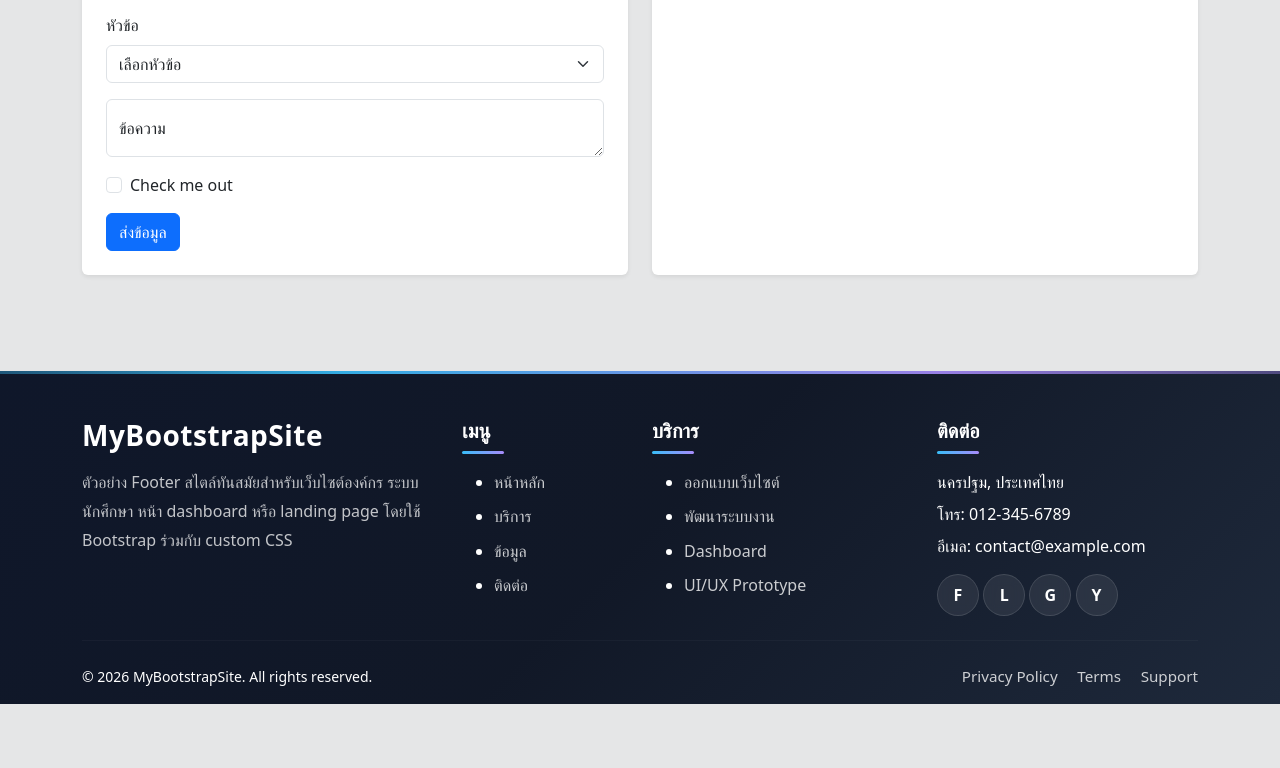
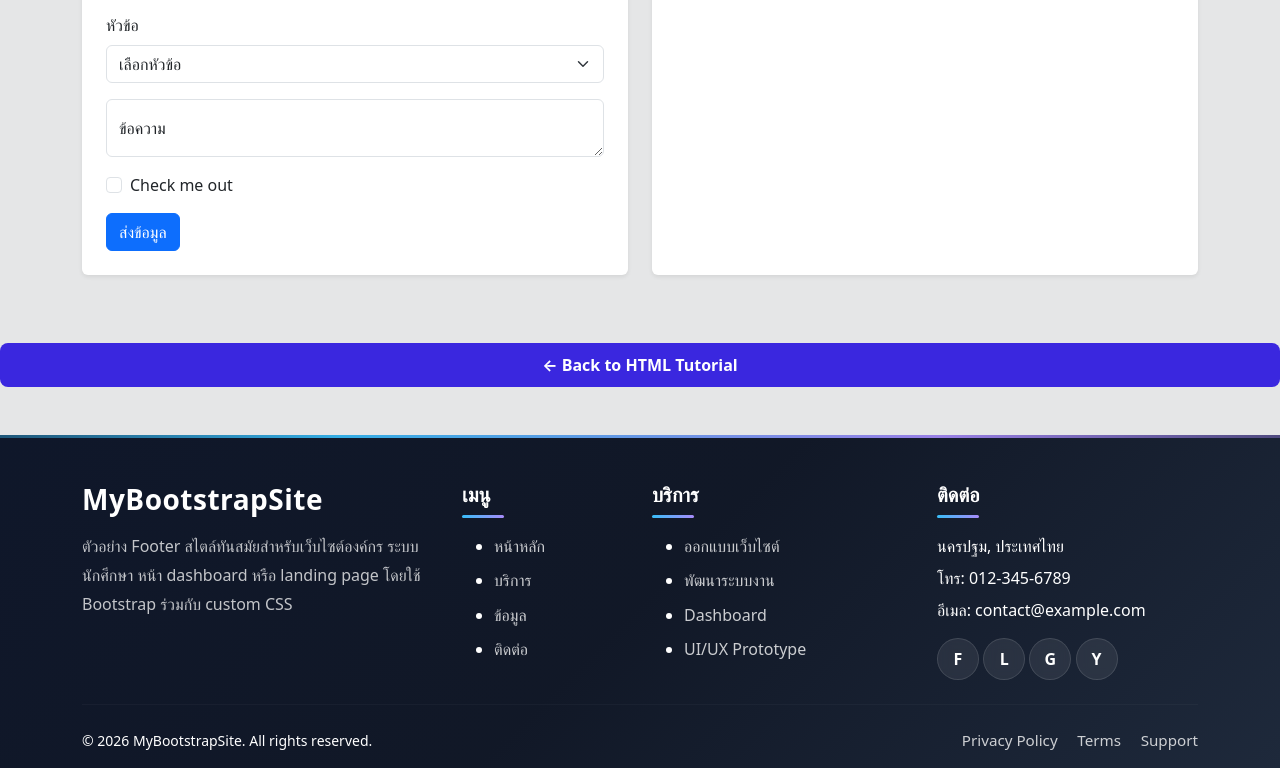
Before and after one commit to Ipup48/HTML-Tutorial, a plain HTML site: page W15_webBootstrap.html in a window 1280 px wide. Shown: the part 2007-2775 px from the top of the page. Before the commit the page ends 2711 px from the top, so only its background shows below. Drawn offline with nearby package versions, Linux system fonts and the light colour scheme.

Commit message:
Bootstrap F

```diff
--- a/W15_webBootstrap.html
+++ b/W15_webBootstrap.html
@@ -15,14 +15,16 @@
             background-color: rgb(229, 230, 231);
         }
 
-        .hero-section  {
+        .hero-section {
             background: linear-gradient(rgb(45, 64, 230), rgb(111, 45, 216));
             color: white;
             padding: 80px 0;
         }
-        .hero-section h1  {
+
+        .hero-section h1 {
             font-weight: 600;
         }
+
         /* Features */
         .section-title {
             font-weight: 700;
@@ -130,6 +132,24 @@
             font-size: 0.95rem;
         }
 
+        .back-link {
+            display: block;
+            margin-top: 15px;
+            text-decoration: none;
+            color: #ffffff;
+            font-weight: bold;
+            margin: 20px auto;
+
+            background-color: #3a27df;
+            padding: 10px 15px;
+            border-radius: 8px;
+            text-align: center;
+        }
+
+        .back-link:hover {
+            text-decoration: none;
+            color: rgb(240, 73, 73);
+        }
     </style>
 </head>
 
@@ -178,13 +198,13 @@
 
         <!-- ภาพสไลด์ -->
         <div class="carousel-inner">
-            <div class="carousel-item active" data-bs-interval="300">
+            <div class="carousel-item active" data-bs-interval="2000">
                 <img src="https://picsum.photos/id/1015/1600/600" class="d-block w-100" alt="...">
             </div>
-            <div class="carousel-item" data-bs-interval="300">
+            <div class="carousel-item" data-bs-interval="2000">
                 <img src="https://picsum.photos/id/1016/1600/600" class="d-block w-100" alt="...">
             </div>
-            <div class="carousel-item" data-bs-interval="300">
+            <div class="carousel-item" data-bs-interval="2000">
                 <img src="https://picsum.photos/id/1018/1600/600" class="d-block w-100" alt="...">
             </div>
         </div>
@@ -217,7 +237,8 @@
                     <div class="card shadow-lg border-0">
                         <div class="card-body p-4">
                             <h5 class="card-title text-dark">สรุปภาพรวมระบบ</h5>
-                            <p class="card-text text-danger">ใช้ Bootstrap Grid ในการจัดวางหน้า ใช้ Utility Classes ช่วยกำหนด
+                            <p class="card-text text-danger">ใช้ Bootstrap Grid ในการจัดวางหน้า ใช้ Utility Classes
+                                ช่วยกำหนด
                                 spacing สี และ alignment</p>
 
                             <ul class="list-group list-group-flush">
@@ -400,6 +421,8 @@
     </section>
 
 
+    <a class="back-link" href="index.html">← Back to HTML Tutorial</a>
+
 
     <!-- Modern Footer -->
     <footer class="modern-footer pt-5 pb-3 mt-5 text-white ">
```
Also changed, not shown: index.html (+1 -0 lines). Lines whose indentation alone changed are shown as unchanged.
